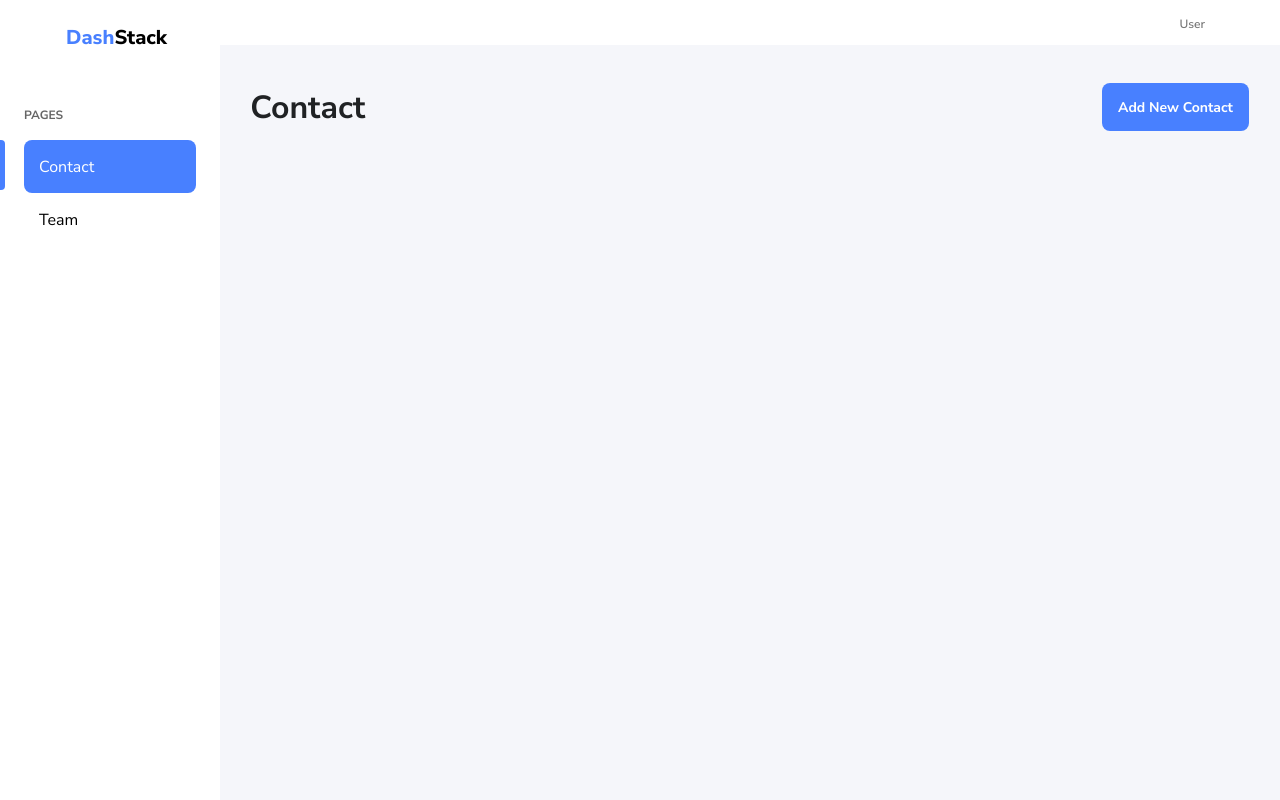
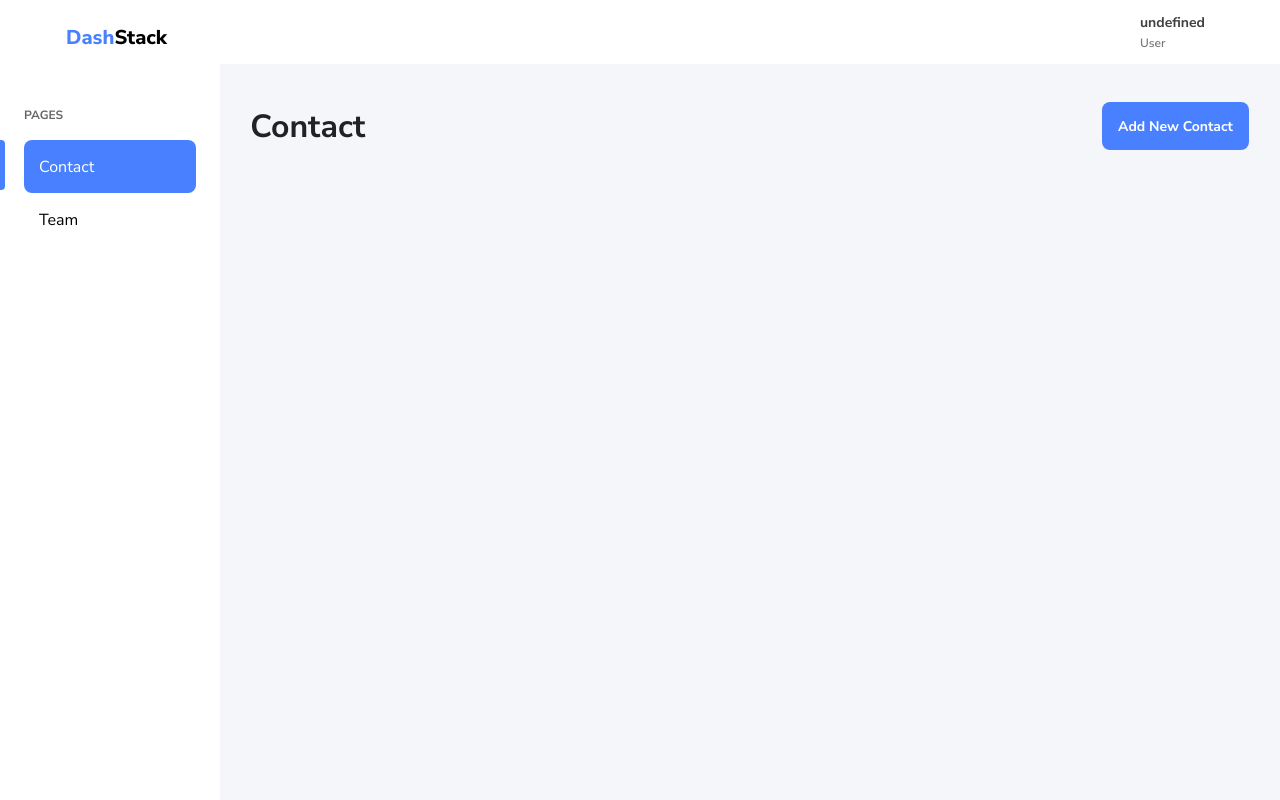
Before and after one commit to quoctrung077/challenge-5, a website: page list-contact.html in a window 1280 px wide. Shown: the top 800 px of the page. Drawn offline with nearby package versions, Linux system fonts and the light colour scheme.

Commit message:
update contact

```diff
--- a/list-contact.html
+++ b/list-contact.html
@@ -37,15 +37,7 @@
         <div id="btn__logout" class="menuPage__footer">Logout</div>
       </div>
       <div class="namePage">
-        <div class="namePage__navbarTop">
-          <div class="navbarTop__avatarImg">
-            <img id="imguser" src="" alt="" />
-          </div>
-          <div class="navbarTop__wrapInfo">
-            <div id="usernameDisplay" class="navbarTop__wrapInfo--text"></div>
-            <div class="navbarTop__wrapInfo--des">User</div>
-          </div>
-        </div>
+        <div class="namePage__navbarTop"></div>
         <div div class="namePageBg">
           <div class="namePageBg__center">
             <div class="namePageBg__text">Contact</div>
--- a/scripts/menuPage.js
+++ b/scripts/menuPage.js
@@ -1,5 +1,7 @@
 $(document).ready(function () {
   $("#btn__logout").click(function (event) {
+    const user = JSON.parse(localStorage.getItem("USER")) || {};
+    localStorage.removeItem("USER")
     window.location.href = "sign-in.html";
   });
   $("#btn__addContact").click(function (event) {
@@ -8,17 +10,22 @@ $(document).ready(function () {
   loadUserData();
   sliderPage();
 });
-function loadUserData(email) {
-  const users = JSON.parse(localStorage.getItem("users")) || [];
-  console.log(users);
-  const user = users.find(user => user.email === email);
-  console.log(user);
+function loadUserData() {
+  const infoUser = $(".namePage__navbarTop");
+  const user = JSON.parse(localStorage.getItem("USER")) || {};
+  const addUser = `<div class="navbarTop__avatarImg">
+            <img class="imguers" src="image/avatarusers/${user.avataruser}" alt="" />
+          </div>
+          <div class="navbarTop__wrapInfo">
+            <div id="usernameDisplay" class="navbarTop__wrapInfo--text">${user.username}</div>
+            <div class="navbarTop__wrapInfo--des">User</div>
+          </div> `
 
-  if (user) {
-    $("#imguser").attr("src", `image/avatarusers/${user.avataruser}`);
-    $("#usernameDisplay").text(user.username);
-  }
+  infoUser.append(addUser);
 }
+
+
+
 function sliderPage() {
   if ($("body").hasClass("contactPage")) {
     $("#contact").css("background-color", "#4880ff");
```
Also changed, not shown: add-contact.html (+1 -9 lines), scripts/sign.js (+5 -4 lines).
